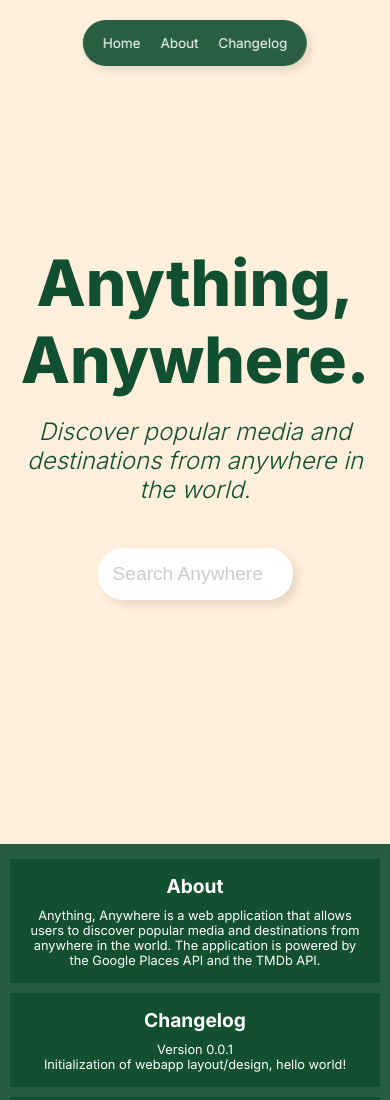
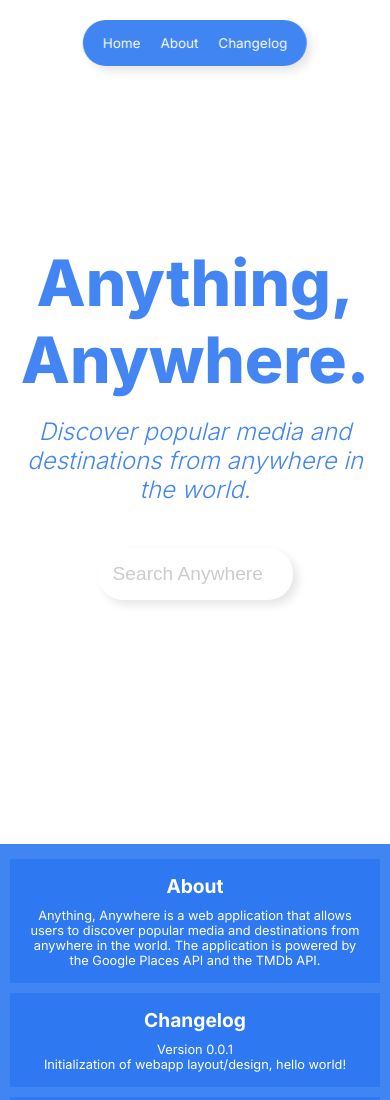
Before and after one commit to gavndev/anything-anywhere, a plain HTML site: page index.html in a window 390 px wide. Shown: the top 1100 px of the page. Drawn offline with Linux system fonts and the light colour scheme.

Commit message:
Update background colors and font colors in responsive navigation, homepage, and footer

```diff
--- a/styles.css
+++ b/styles.css
@@ -8,7 +8,7 @@ body, html {
     width: 100%;
     height: 100%;
     font-family: 'Inter', Arial, sans-serif;
-    background-color: rgb(255, 239, 219);
+    background-color: rgb(255, 255, 255);
 }
 
 a{
@@ -25,7 +25,7 @@ nav {
     top: 20px;
     left: 50%;
     transform: translateX(-50%);
-    background-color: rgba(16, 79, 47, 0.9);
+    background-color: rgba(45, 120, 242, 0.9);
     padding: 10px 20px;
     border-radius: 25px;
     box-shadow: 5px 5px 10px rgba(0, 0, 0, 0.1);
@@ -68,7 +68,7 @@ nav ul li a:hover {
     font-weight: 800;
     margin-bottom: 0.3em;
     padding: 0 1em;
-    color: rgb(16, 79, 47);
+    color: rgba(45, 120, 242, 0.9)
 }
 
 .hero-subtext{
@@ -77,7 +77,7 @@ nav ul li a:hover {
     font-style: italic;
     margin-bottom: 1em;
     padding: 0 1em;
-    color: rgb(16, 79, 47);
+    color: rgba(45, 120, 242, 0.9);
 }
 
 .search-bar {
@@ -110,7 +110,7 @@ footer {
     flex-wrap: wrap;
     justify-content: space-between;
     padding: 20px;
-    background-color: rgba(16, 79, 47, 0.9);
+    background-color:rgba(45, 120, 242, 0.9);
     color: white;
     font-size: 0.8rem;
 }
@@ -120,7 +120,7 @@ footer {
     max-width: 300px;
     padding: 15px;
     margin: 5px;
-    background-color: rgba(16, 79, 47, 0.9);
+    background-color: rgba(45, 120, 242, 0.9);
 }
 
 .footer-content h2 {
@@ -169,7 +169,7 @@ footer {
     text-align: center;
     padding: 15px;
     margin-top: -5px;
-    background-color: rgb(14, 63, 34);
+    background-color: rgba(12, 82, 195, 0.9);
 }
 
 .footer-attribution p{
```
